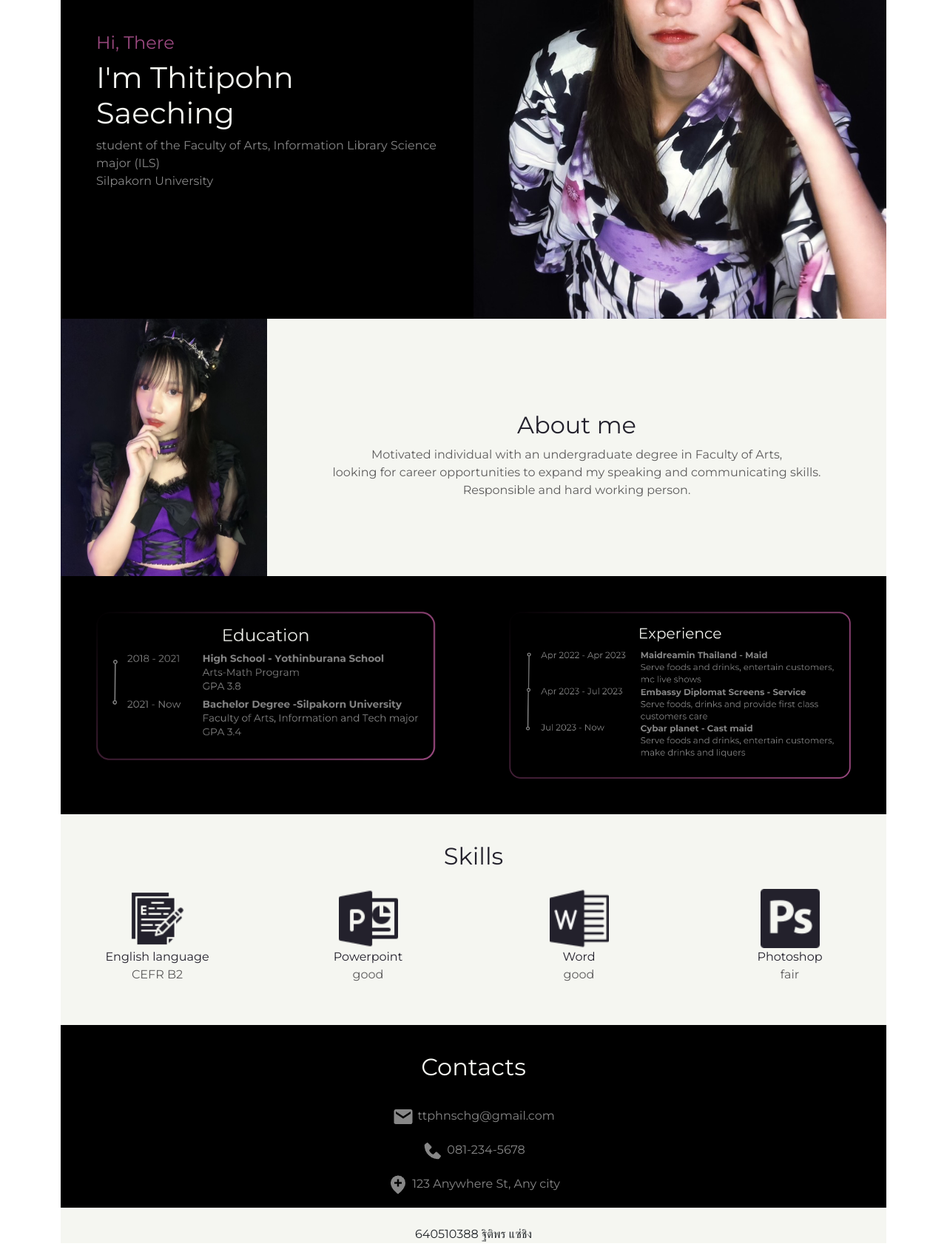
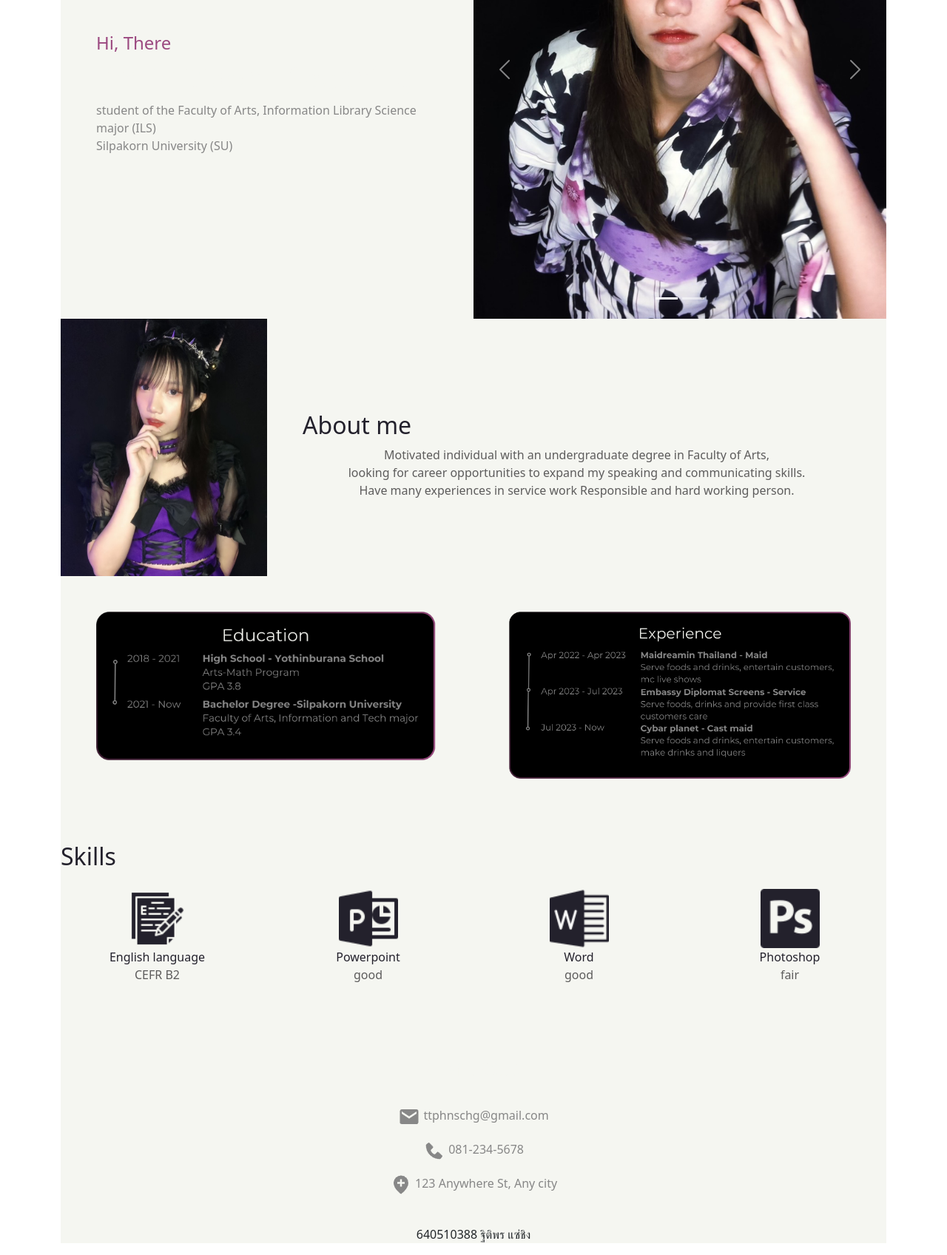
Before and after one commit to jaylenesq/resume, a plain HTML site: page index.html in a window 1280 px wide. Shown: the part 300-1997 px from the top of the page at 74% size. Drawn offline with nearby package versions, Linux system fonts and the light colour scheme.

Commit message:
Add files via upload
ver4 ใส่ seo

```diff
--- a/index.html
+++ b/index.html
@@ -1,23 +1,23 @@
 <!DOCTYPE html>
 <html lang="en">
   <head>
-    <meta http-equiv="content-type" content="text/html; charset=utf-8">
+    <meta charset="utf-8">
     <meta name="viewport" content="width=device-width, initial-scale=1">
-    <title>Bootstrap demo</title>
+    <title>Thitipohn Resume</title>
     <link href="https://cdn.jsdelivr.net/npm/bootstrap@5.3.2/dist/css/bootstrap.min.css"
 
       rel="stylesheet" integrity="sha384-T3c6CoIi6uLrA9TneNEoa7RxnatzjcDSCmG1MXxSR1GAsXEV/Dwwykc2MPK8M2HN"
 
       crossorigin="anonymous">
+    <link type="text/css" rel="stylesheet" href="style222.css">
     <style>
-  @import url('https://fonts.googleapis.com/css2?family=Montserrat:wght@300;400&display=swap');
-body {font-family: 'Montserrat', sans-serif;}
-</style> <link type="text/css" rel="stylesheet" href="css/style.css">
+  @import url('https://fonts.googleapis.com/css2?family=Montserrat:wght@300;400&family=Roboto:ital,wght@1,300&display=swap');
+</style> <meta name="description" content="resume of students from Silpakorn University, Faculty of arts have many exreriences in service work.">
+    <meta name="keywords" content="resume, service, experience, ils, Silpakorn University, su, serve, entertain">
   </head>
   <body>
     <div class="container">
       <div style="background: #f5f6f1">
-        <div class="container">
         <div class="row">
           <nav class="navbar navbar-expand-lg bg-body-tertiary">
             <div class="container-fluid"> <a class="navbar-brand" href="#">Thitipohn</a>
@@ -41,13 +41,36 @@ body {font-family: 'Montserrat', sans-serif;}
                   <li class="nav-item"> <a class="nav-link" href="#contacts">contacts</a>
                   </li>
                 </ul>
+                <!-- Button trigger modal --> <button style="background-color: #9b4980;"
+
+                  type="button" class="btn btn-primary ms-auto" data-bs-toggle="modal"
+
+                  data-bs-target="#exampleModal"> From writer </button>
+                <!-- Modal -->
+                <div class="modal fade" id="exampleModal" tabindex="-1" aria-labelledby="exampleModalLabel"
+
+                  aria-hidden="true">
+                  <div class="modal-dialog">
+                    <div class="modal-content">
+                      <div class="modal-header">
+                        <h1 class="modal-title fs-5" id="exampleModalLabel">stay
+                          in touch</h1>
+                        <button type="button" class="btn-close" data-bs-dismiss="modal"
+
+                          aria-label="Close"></button> </div>
+                      <div class="modal-body"> If there is any problem, pls
+                        contact me through the contacts below. </div>
+                      <div class="modal-footer"> <button type="button" class="btn btn-secondary"
+
+                          data-bs-dismiss="modal">Close</button> </div>
+                    </div>
+                  </div>
+                </div>
               </div>
             </div>
           </nav>
         </div>
-        </div>
         <section class="home" id="home">
-          <div style="background: black">
           <div class="container-fluid width=100%">
             <div class="row">
               <div class="col-md-6 px-5">
@@ -64,14 +87,36 @@ body {font-family: 'Montserrat', sans-serif;}
                   <font color="#9b4980">Hi, There</font> </h4>
                 <h1><font color="#f5f6f1"> I'm Thitipohn Saeching </font></h1>
                 <p><font color="#878787"><font size="3.5"> student of the
-                        Faculty of Arts, Information Library Science major (ILS)
-                        <br>
-                        Silpakorn University</font></font> </p>
+                      Faculty of Arts, Information Library Science major (ILS) <br>
+                      Silpakorn University (SU)</font></font> </p>
                 <p> </p>
               </div>
-                <div class="col-md-6 px-0" align="right"><img src="images/me22.png"
+              <div class="col-md-6 px-0" align="right">
+                <div id="carouselExampleIndicators" class="carousel slide">
+                  <div class="carousel-indicators"> <button type="button" data-bs-target="#carouselExampleIndicators"
 
-                    alt="" class="img-fluid" hight="auto" width="100%"></div>
+                      data-bs-slide-to="0" class="active" aria-current="true" aria-label="Slide 1"></button>
+                    <button type="button" data-bs-target="#carouselExampleIndicators"
+
+                      data-bs-slide-to="1" aria-label="Slide 2"></button> </div>
+                  <div class="carousel-inner">
+                    <div class="carousel-item active"><img src="images/me22.png"
+
+                        class="d-block w-100" alt="..."> </div>
+                    <div class="carousel-item"> <img src="images/me123.jpg" class="d-block w-100"
+
+                        alt="..."> </div>
+                  </div>
+                  <button class="carousel-control-prev" type="button" data-bs-target="#carouselExampleIndicators"
+
+                    data-bs-slide="prev"> <span class="carousel-control-prev-icon"
+
+                      aria-hidden="true"></span> <span class="visually-hidden">Previous</span>
+                  </button> <button class="carousel-control-next" type="button"
+
+                    data-bs-target="#carouselExampleIndicators" data-bs-slide="next">
+                    <span class="carousel-control-next-icon" aria-hidden="true"></span>
+                    <span class="visually-hidden">Next</span> </button> </div>
               </div>
             </div>
           </div>
@@ -83,21 +128,21 @@ body {font-family: 'Montserrat', sans-serif;}
 
                   hight="auto" width="100%"></div>
               <div class="col-md-9 px-5 py-5">
-                <h2 align="center"> <br>
+                <h2> <br>
                   <br>
                   <font color="#23212c">About me</font></h2>
                 <p align="center"><font color="#5d5c5c">Motivated individual
                     with an undergraduate degree in Faculty of Arts,<br>
                     looking for career opportunities to expand my speaking and
-                    communicating skills.<br>
-                    Responsible and hard working person. </font><br>
+                    communicating skills. <br>
+                    Have many experiences in service work Responsible and hard
+                    working person. </font><br>
                 </p>
               </div>
             </div>
           </div>
         </section>
         <section class="education" id="education">
-          <div style="background: black">
           <div class="container-fluid">
             <div class="row">
               <div class="col-md-6 p-5" align="center"><img src="images/Roboto%20Slab.png"
@@ -108,11 +153,10 @@ body {font-family: 'Montserrat', sans-serif;}
                   alt="" class="img-fluid" width="550"></div>
             </div>
           </div>
-          </div>
         </section>
         <section class="skills" id="skills">
           <div class="row">
-            <h2 align="center"><br>
+            <h2><br>
               <font color="#23212c">Skills </font></h2>
             <div class="col-md-3 my-3" align="center"><img src="images/essay.png"
 
@@ -143,20 +187,18 @@ body {font-family: 'Montserrat', sans-serif;}
         <div class="row"> <br>
         </div>
         <section class="contacts" id="contacts">
-          <div style="background: black">
           <div class="row">
             <h2 align="center"><br>
               <font color="#f5f6f1"> Contacts</font> </h2>
-              <p align="center"><br>
+            <p class="p4" align="center"><br>
               <img src="images/envelope-solid-24%20%281%29.png" alt=""><font color="#878787">
                 ttphnschg@gmail.com</font></p>
-              <p align="center"><img src="images/phone-solid-24.png" alt=""><font
+            <p class="p4" align="center"><img src="images/phone-solid-24.png" alt=""><font
 
                 color="#878787"> 081-234-5678</font></p>
-              <p align="center"><img src="images/location-plus-solid-24.png" alt=""><font
+            <p class="p4" align="center"><img src="images/location-plus-solid-24.png"
 
-                  color="#878787"> 123 Anywhere St, Any city</font></p>
-            </div>
+                alt=""><font color="#878787"> 123 Anywhere St, Any city</font></p>
           </div>
         </section>
         <p align="center"><br>
```
Lines whose indentation alone changed are shown as unchanged.
